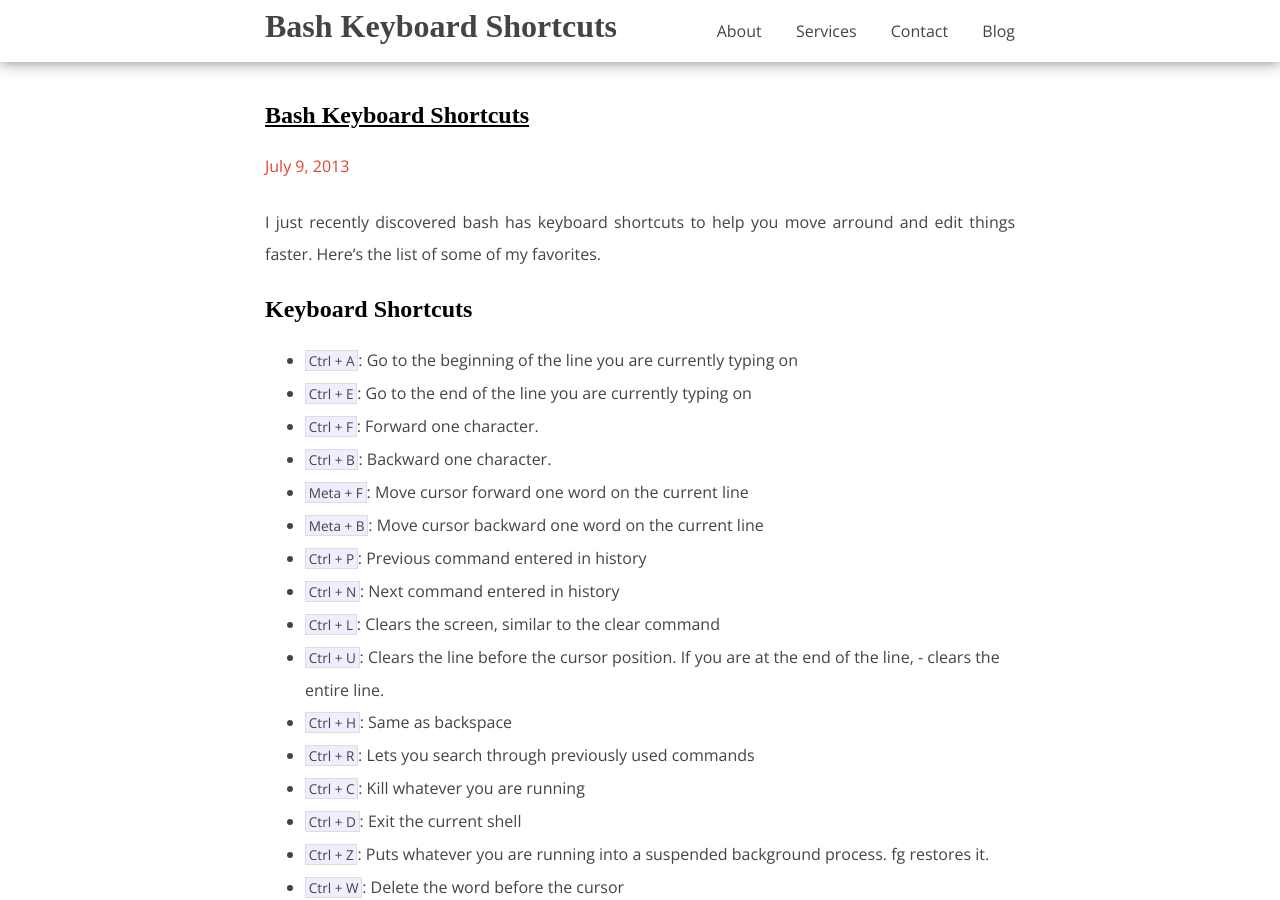
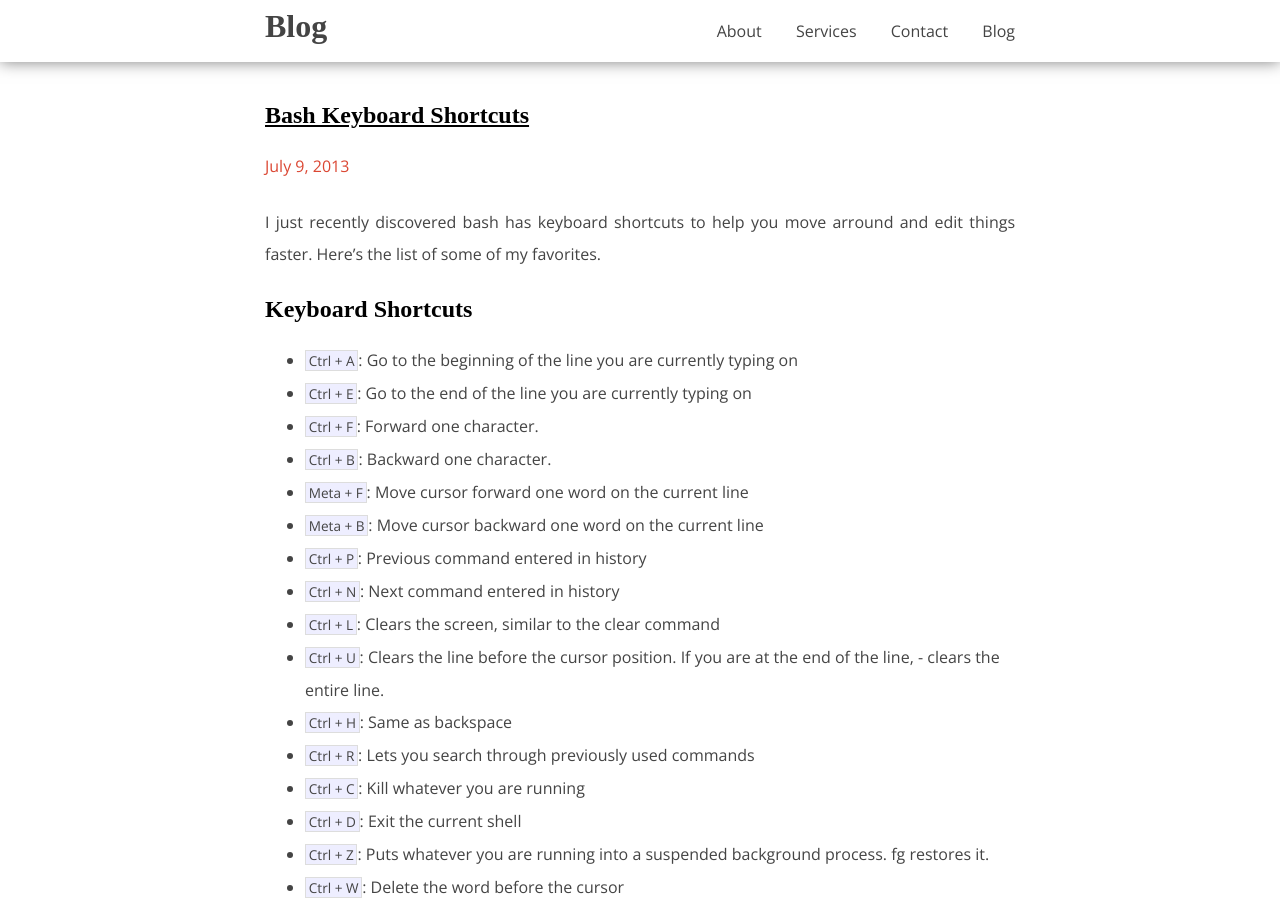
Before and after one commit to borivojevic/borivojevic.github.com, a Jekyll site: the page built from _posts/2013-07-09-bash-keyboard-shortcuts.markdown, in a window 1280 px wide and 900 px high. Built offline with Jekyll 4.4.1, drawn with Linux system fonts in a browser that asks for light colours; some web fonts are replaced; Markdown is read by kramdown in place of the engine named in the settings; comment, search, counter and statistics services are not loaded.

Commit message:
Fix blog title

```diff
--- a/_posts/2013-07-09-bash-keyboard-shortcuts.markdown
+++ b/_posts/2013-07-09-bash-keyboard-shortcuts.markdown
@@ -1,7 +1,7 @@
 ---
 layout: post
+title: Blog
 subtitle: Bash Keyboard Shortcuts
-tagline: Bash Keyboard Shortcuts
 category: posts
 ---
 
```
